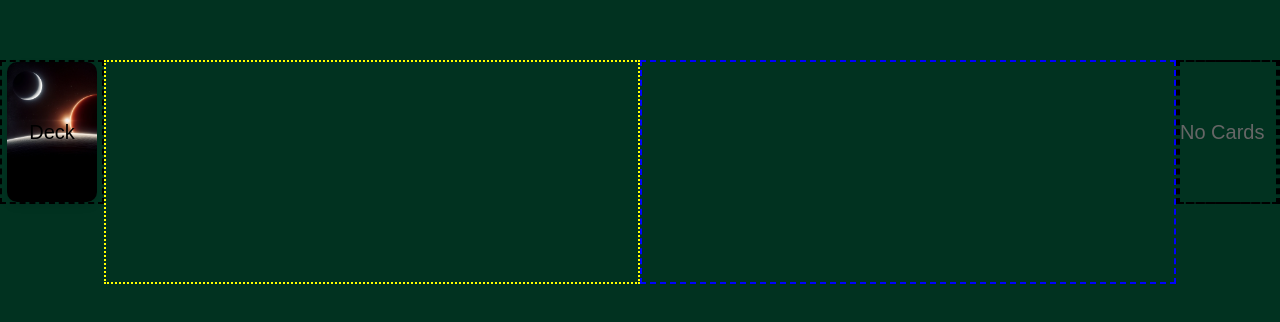
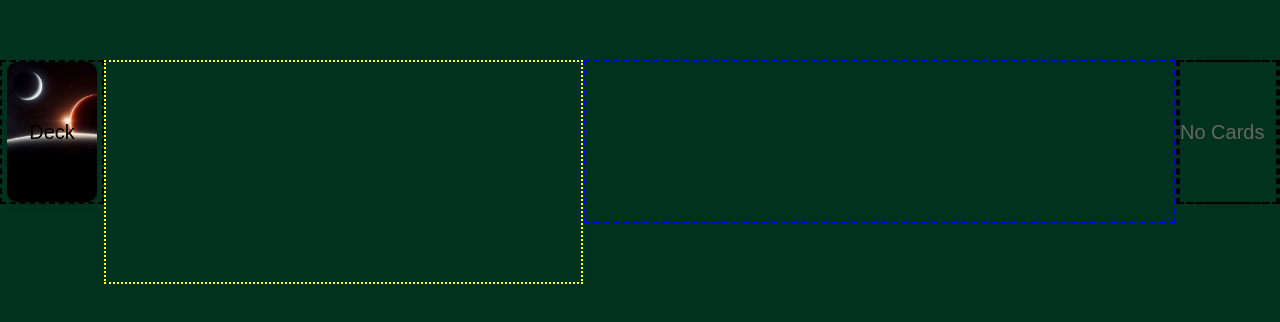
Before and after one commit to dallingordon/SouthernRealms, a React (Create React App) app in the folder client/: page / in a window 1280 px wide. Shown: the part 228-550 px from the top of the page. Built offline with nearby package versions, Linux system fonts and the light colour scheme.

Commit message:
hand and play area also youre drunk lol

```diff
--- a/client/src/App.js
+++ b/client/src/App.js
@@ -6,6 +6,8 @@ import DiscardPile from './components/DiscardPile';
 import { DndProvider } from 'react-dnd';
 import { HTML5Backend } from 'react-dnd-html5-backend';
 import './App.css';
+import playArea from "./components/PlayArea";
+import discardPile from "./components/DiscardPile";
 
 function App() {
   const initialDeck = Array.from({ length: 50 }, (_, i) => ({
@@ -36,6 +38,7 @@ function App() {
 
   // Generalized function to move cards between areas
   const moveCard = (cardId, target) => {
+
     const sourceAreas = ['deck', 'hand', 'playArea', 'discard'];
     const source = sourceAreas.find(area => state[area].some(card => card.id === cardId));
 
--- a/client/src/components/Hand.js
+++ b/client/src/components/Hand.js
@@ -2,15 +2,13 @@ import React from 'react';
 import { useDrop } from 'react-dnd';
 import Card from './Card'; // Ensure the path is correct based on your project structure
 
-function Hand({ cards, setCards }) {
+function Hand({ cards, moveCard }) {
 
   const [{ isOver }, drop] = useDrop({
     accept: "card",
-    drop: (item, monitor) => {
-      if (!monitor.didDrop()) {
-        // This could be a place to handle a card being added to the hand
-        // For now, we'll assume you might have logic elsewhere to manage this
-      }
+    drop: (item) => {
+      // Handle the card drop by moving it to the hand, moveCard checks and processes it appropriately
+      moveCard(item.id, 'hand');
     },
     collect: monitor => ({
       isOver: !!monitor.isOver(),
@@ -19,9 +17,9 @@ function Hand({ cards, setCards }) {
 
   return (
     <div ref={drop} className="hand" style={{ backgroundColor: isOver ? 'lightgreen' : 'transparent' }}>
-      {cards.map((card, index) => (
-        <Card key={index} id={card.id} text={card.text} onMoveCard={() => {
-        }} />
+      {cards.map((card) => (
+        // Ensure each Card is draggable and can handle moving based on the game's logic
+        <Card key={card.id} id={card.id} text={card.text} source="hand" onMoveCard={moveCard} />
       ))}
     </div>
   );
--- a/client/src/components/PlayArea.js
+++ b/client/src/components/PlayArea.js
@@ -1,36 +1,34 @@
 import React from 'react';
 import { useDrop } from 'react-dnd';
-import Card from './Card'; // Ensure this path is correct based on your project structure
+import Card from './Card'; // Ensure the Card component is imported
 
-function PlayArea({ cards, setCards }) {
-  const handleCardMove = (draggedId, hoverId) => {
-    const draggedIndex = cards.findIndex(card => card.id === draggedId);
-    const hoverIndex = cards.findIndex(card => card.id === hoverId);
-    let newCards = [...cards];
-    let temp = newCards[draggedIndex];
-    newCards[draggedIndex] = newCards[hoverIndex];
-    newCards[hoverIndex] = temp;
-    setCards(newCards);
-  };
-
+function PlayArea({ cards, moveCard }) {
   const [{ isOver }, drop] = useDrop({
-    accept: "card",
-    drop: (item, monitor) => {
-      if (!monitor.didDrop()) {
-        // Add the card to the current cards in play area
-        console.log(setCards)
-        setCards(prevCards => [...prevCards, item]);
-      }
+    accept: 'card',
+    drop: (item) => {
+      moveCard(item.id, 'playArea'); // Move card to play area when dropped
     },
     collect: monitor => ({
       isOver: !!monitor.isOver(),
     }),
   });
 
+  const style = {
+    backgroundColor: isOver ? 'rgba(100, 100, 255, 0.5)' : 'transparent', // Custom style for Play Area
+    padding: '10px', // Padding around the cards
+    width: '100%', // Full width to contain multiple cards
+    minHeight: '140px', // Minimum height to maintain area visibility
+    display: 'flex', // Flex display to arrange cards horizontally or vertically based on your design
+    flexWrap: 'wrap', // Wrap cards if they do not fit in a single row
+    justifyContent: 'start', // Align cards to the start of the play area
+    alignItems: 'start', // Align items to the start vertically
+    border: '2px dashed blue', // Styling for the play area border
+  };
+
   return (
-    <div ref={drop} className="play-area">
-      {cards.map((card, index) => (
-        <Card key={card.id} id={card.id} text={card.text} onMoveCard={handleCardMove} />
+    <div ref={drop} className="playArea" style={style}>
+      {cards.map(card => (
+        <Card key={card.id} id={card.id} text={card.text} source="playArea" onMoveCard={moveCard} />
       ))}
     </div>
   );
```
